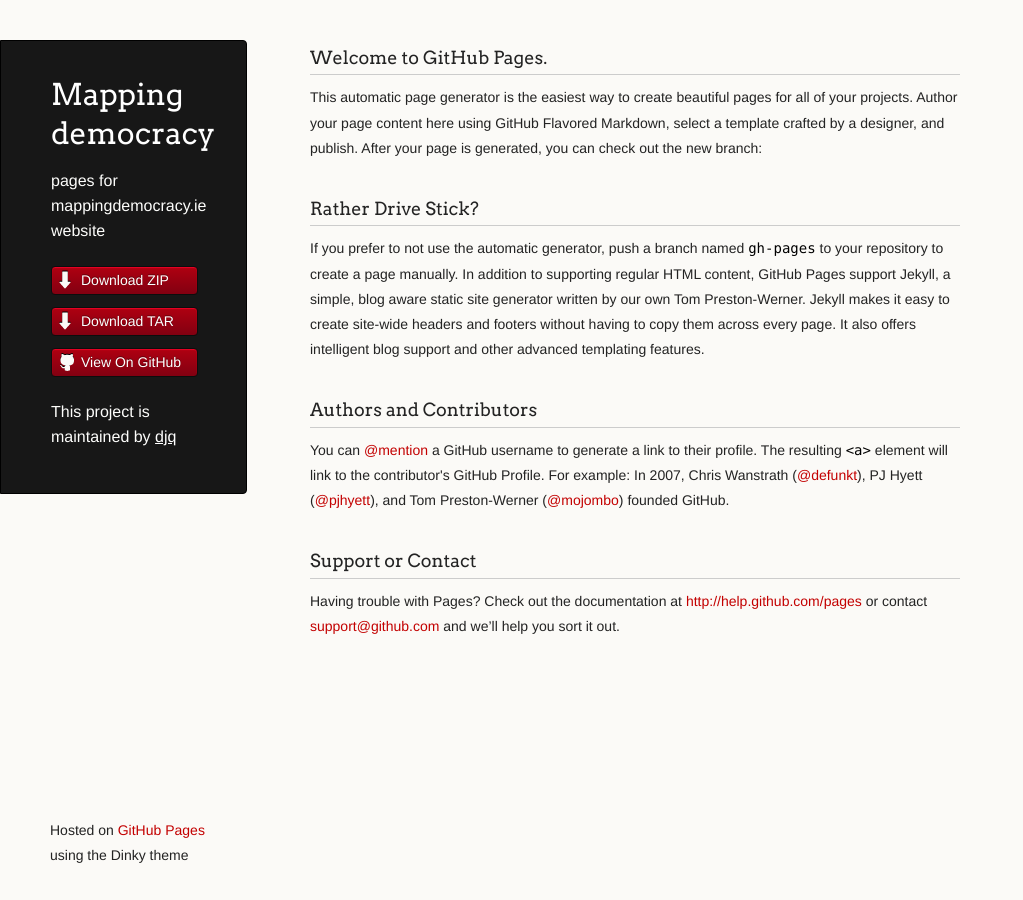
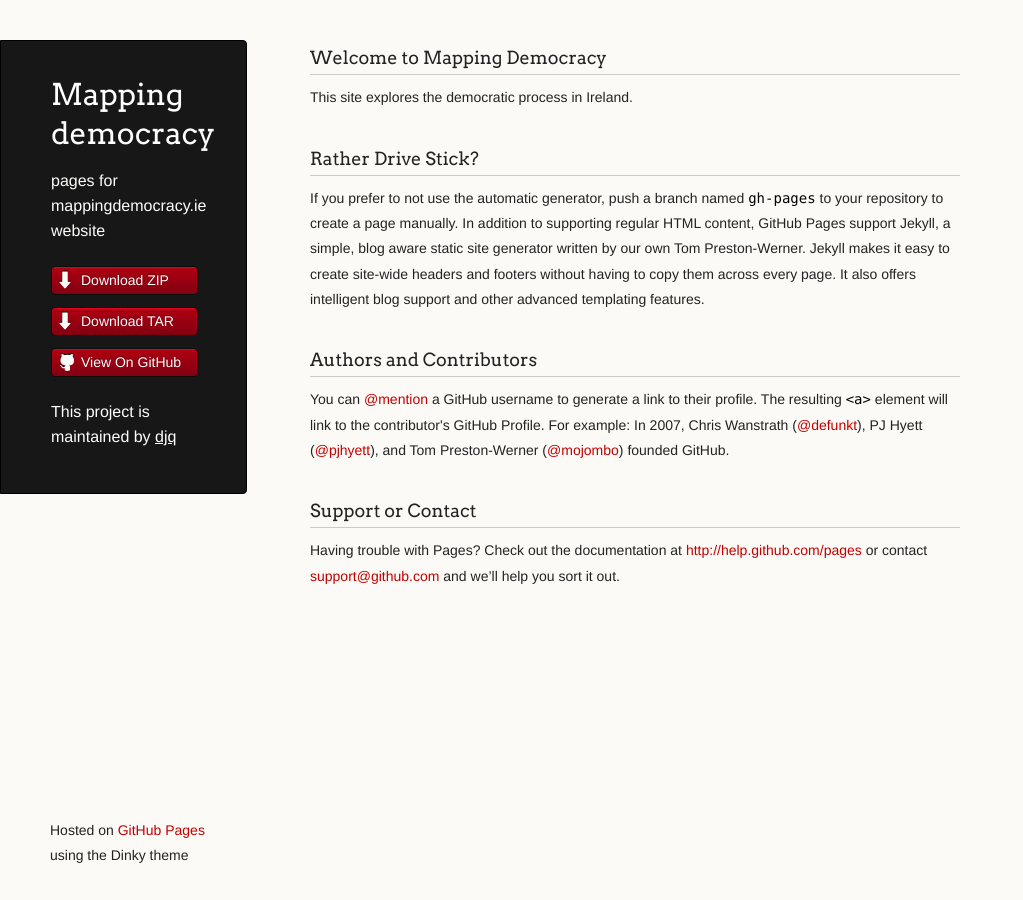
Before and after one commit to djq/mapping_democracy, a Jekyll site: the page index_original.html, which Jekyll copies as it is, in a window 1280 px wide. Shown: the whole page, without its empty margins (0-1023 px from the left). Built offline with Jekyll 4.4.1, drawn with Linux system fonts in a browser that asks for light colours; Markdown is read by kramdown in place of the engine named in the settings.

Commit message:
tweaking layout

```diff
--- a/index_original.html
+++ b/index_original.html
@@ -30,9 +30,9 @@
 
       </header>
       <section>
-        <h3>Welcome to GitHub Pages.</h3>
+        <h3>Welcome to Mapping Democracy</h3>
 
-<p>This automatic page generator is the easiest way to create beautiful pages for all of your projects. Author your page content here using GitHub Flavored Markdown, select a template crafted by a designer, and publish. After your page is generated, you can check out the new branch:</p>
+<p>This site explores the democratic process in Ireland.</p>
 
 
 <h3>Rather Drive Stick?</h3>
```
